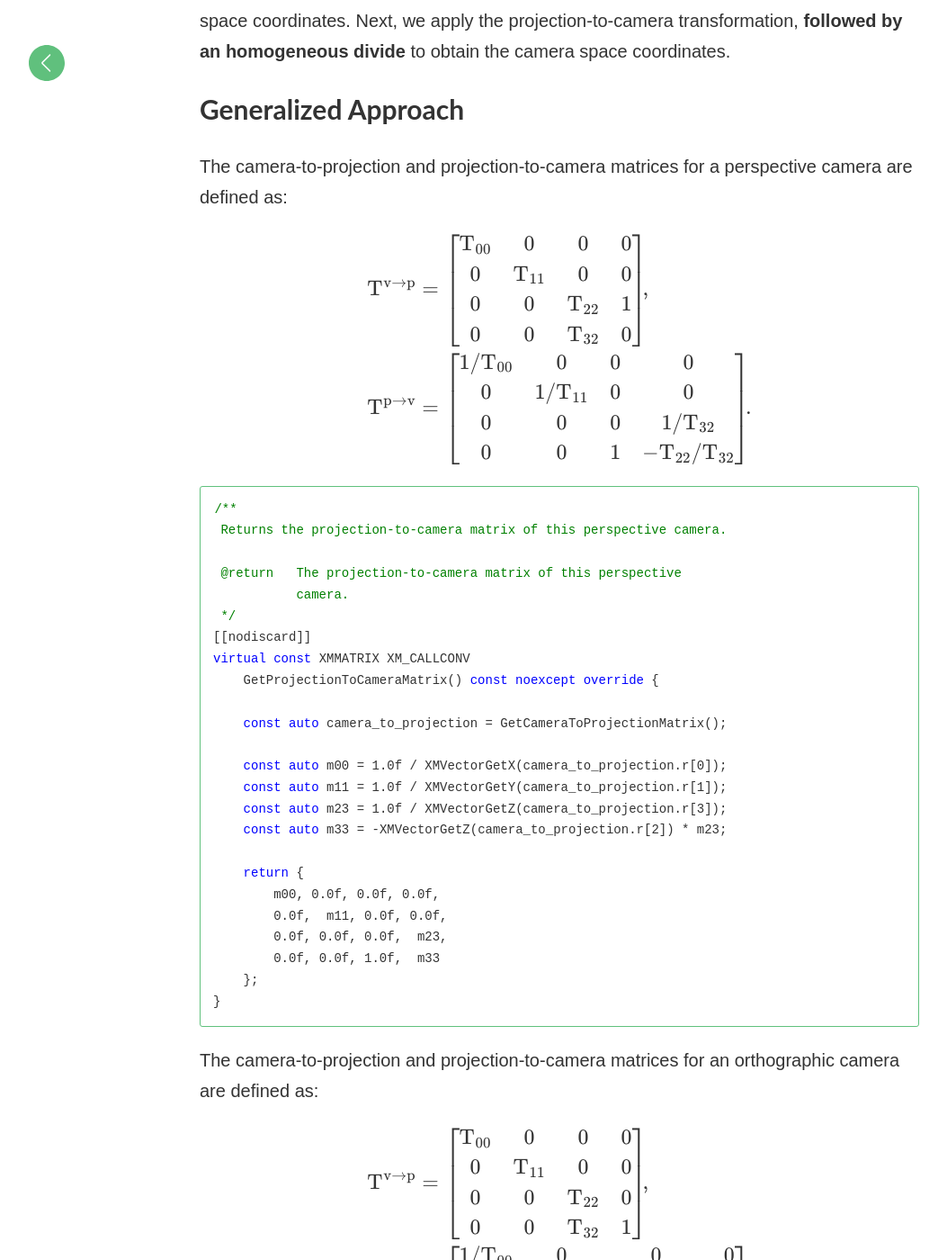
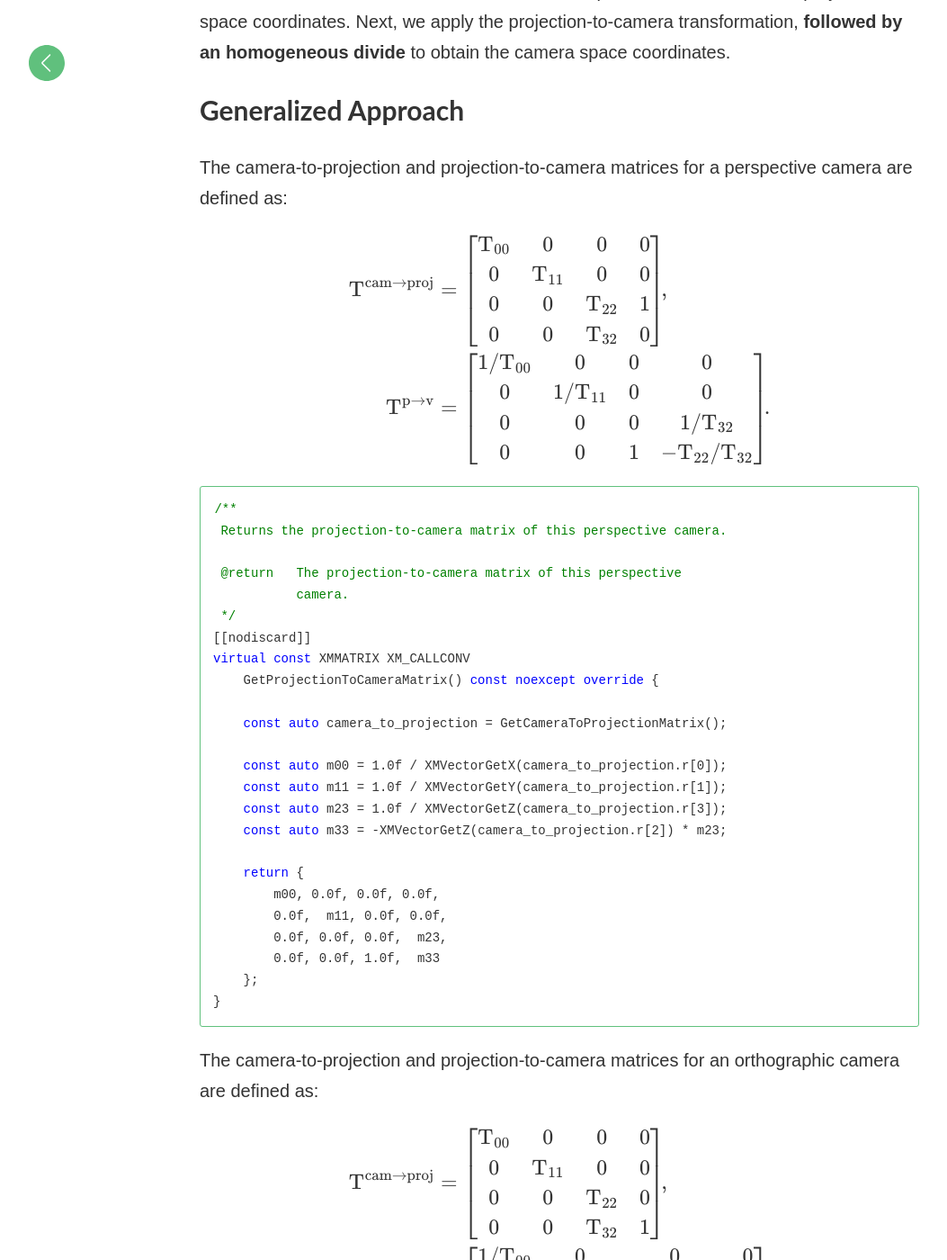
Before and after one commit to matt77hias/Blog, a Jekyll site: the page built from _posts/2017-09-07-ndc-to-projection-to-view-space.md, in a window 1280 px wide and 1400 px high, scrolled down 4348 px. Shown: the whole window at 90% size, without its empty margins (18-1071 px from the left). Built offline with Jekyll 4.4.1, drawn with Linux system fonts in a browser that asks for light colours; formulas are drawn with MathJax 3; comment, search, counter and statistics services are not loaded; some of the changed text lies outside the part shown.

Commit message:
Update 2017-09-07-ndc-to-projection-to-view-space.md

```diff
--- a/_posts/2017-09-07-ndc-to-projection-to-view-space.md
+++ b/_posts/2017-09-07-ndc-to-projection-to-view-space.md
@@ -17,7 +17,7 @@
 A (row-major) perspective transformation matrix has the following format:
 
 $$\begin{align}
-\mathrm{T}^{\mathrm{v \rightarrow p}}
+\mathrm{T}^{\mathrm{cam \rightarrow proj}}
 &= \begin{bmatrix}
 \mathrm{T}_{00} &0 &0 &0 \\
 0 &\mathrm{T}_{11} &0 &0 \\
@@ -30,11 +30,11 @@
 0 &0 &z &0 \end{bmatrix} \! .
 \end{align}$$
 
-This transformation matrix is used to transform (*homogeneous*) points from camera ($$p^{\mathrm{cam}}$$) to projection ($$p^{\mathrm{p}}$$) space, after which the homogeneous divide ($$p_{w}^{\mathrm{p}}$$) is applied to transform to NDC (Normalized Device Coordinate, $$p^{\mathrm{ndc}}$$) space. (*NDC space is technically a 3D space, but for ease of notation, I use 4D points with a $$w=1$$*). If we explicitly write down this chain of transformations, we obtain:
+This transformation matrix is used to transform (*homogeneous*) points from camera ($$p^{\mathrm{cam}}$$) to projection ($$p^{\mathrm{proj}}$$) space, after which the homogeneous divide ($$p_{w}^{\mathrm{proj}}$$) is applied to transform to NDC (Normalized Device Coordinate, $$p^{\mathrm{ndc}}$$) space. (*NDC space is technically a 3D space, but for ease of notation, I use 4D points with a $$w=1$$*). If we explicitly write down this chain of transformations, we obtain:
 
 $$\begin{align}
-p^{\mathrm{cam}} \mathrm{T}^{\mathrm{cam} \rightarrow \mathrm{p}}  &= \left(\frac{1}{x} p_{x}^\mathrm{cam}, \frac{1}{y} p_{y}^\mathrm{cam}, -w~p_{z}^\mathrm{cam} + z, p_{z}^\mathrm{cam}\right) = p^{\mathrm{p}} \\
-p^{\mathrm{p}}/p_{w}^{\mathrm{p}} &= \left(\frac{1}{x} \frac{p_{x}^\mathrm{cam}}{p_{z}^\mathrm{cam}}, \frac{1}{y} \frac{p_{y}^\mathrm{cam}}{p_{z}^\mathrm{cam}}, -w + \frac{z}{p_{z}^\mathrm{cam}}, 1\right) = p^{\mathrm{ndc}}.
+p^{\mathrm{cam}} \mathrm{T}^{\mathrm{cam} \rightarrow \mathrm{proj}}  &= \left(\frac{1}{x} p_{x}^\mathrm{cam}, \frac{1}{y} p_{y}^\mathrm{cam}, -w~p_{z}^\mathrm{cam} + z, p_{z}^\mathrm{cam}\right) = p^{\mathrm{proj}} \\
+p^{\mathrm{proj}}/p_{w}^{\mathrm{proj}} &= \left(\frac{1}{x} \frac{p_{x}^\mathrm{cam}}{p_{z}^\mathrm{cam}}, \frac{1}{y} \frac{p_{y}^\mathrm{cam}}{p_{z}^\mathrm{cam}}, -w + \frac{z}{p_{z}^\mathrm{cam}}, 1\right) = p^{\mathrm{ndc}}.
 \end{align}$$
 
 In a deferred renderer, we need to go the other way around while resolving the GBuffer and could use four components ($$x$$, $$y$$, $$z$$, $$w$$, see above) to transform a point from NDC to camera space:
@@ -69,7 +69,7 @@
     // p_proj / p_proj.w        = [p_camera.x/p_camera.z 1/X, p_camera.y/p_camera.z 1/Y, -W + Z/p_camera.z, 1] = p_ndc
     //
     // Construction of p_camera from p_ndc and projection values
-    // 1) p_ndc.z = -W + Z/p_camera.z       <=> p_camera.z = Z / (p_ndc.z + W)
+    // 1) p_ndc.z = -W + Z/p_camera.z         <=> p_camera.z = Z / (p_ndc.z + W)
     // 2) p_ndc.x = p_camera.x/p_camera.z 1/X <=> p_camera.x = X * p_ndc.x * p_camera.z
     // 3) p_ndc.y = p_camera.y/p_camera.z 1/Y <=> p_camera.y = Y * p_ndc.y * p_camera.z
 
@@ -85,7 +85,7 @@
 # Orthographic Camera Only Approach
 An (row-major) orthographic transformation matrix has the following format:
 
-$$\begin{align} \mathrm{T}^{\mathrm{v \rightarrow p}}
+$$\begin{align} \mathrm{T}^{\mathrm{cam \rightarrow proj}}
 &= \begin{bmatrix}
 \mathrm{T}_{00} &0 &0 &0 \\
 0 &\mathrm{T}_{11} &0 &0 \\
@@ -98,12 +98,12 @@
 0 &0 &-w &1 \end{bmatrix} \! .
 \end{align}$$
 
-This transformation matrix is used to transform (*homogeneous*) points from camera ($$p^{\mathrm{cam}}$$) to projection ($$p^{\mathrm{p}}$$) space, after which the homogeneous divide (no-op) is applied to transform to NDC (= projection) space. (*So basically a non-uniform scaling followed by a translation of the z component*).
+This transformation matrix is used to transform (*homogeneous*) points from camera ($$p^{\mathrm{cam}}$$) to projection ($$p^{\mathrm{proj}}$$) space, after which the homogeneous divide (no-op) is applied to transform to NDC (= projection) space. (*So basically a non-uniform scaling followed by a translation of the z component*).
 
 If we explicitly write down this chain of transformations, we obtain:
 
 $$\begin{align}
-p^{\mathrm{cam}} \mathrm{T}^{\mathrm{cam} \rightarrow \mathrm{p}}  &= \left(\frac{1}{x} p_{x}^\mathrm{cam}, \frac{1}{y} p_{y}^\mathrm{cam}, \frac{1}{z} p_{z}^\mathrm{cam} - w, 1\right) = p^{\mathrm{p}} = p^{\mathrm{ndc}}.
+p^{\mathrm{cam}} \mathrm{T}^{\mathrm{cam} \rightarrow \mathrm{proj}}  &= \left(\frac{1}{x} p_{x}^\mathrm{cam}, \frac{1}{y} p_{y}^\mathrm{cam}, \frac{1}{z} p_{z}^\mathrm{cam} - w, 1\right) = p^{\mathrm{proj}} = p^{\mathrm{ndc}}.
 \end{align}$$
 
 Again, we could use four components ($$x$$, $$y$$, $$z$$, $$w$$, see above) to transform a point from NDC to camera space:
@@ -159,7 +159,7 @@
 The camera-to-projection and projection-to-camera matrices for a perspective camera are defined as:
 
 $$\begin{align}
-\mathrm{T}^{\mathrm{v \rightarrow p}} &= \begin{bmatrix}
+\mathrm{T}^{\mathrm{cam \rightarrow proj}} &= \begin{bmatrix}
 \mathrm{T}_{00} &0 &0 &0 \\
 0 &\mathrm{T}_{11} &0 &0 \\
 0 &0 &\mathrm{T}_{22} &1 \\
@@ -201,7 +201,7 @@
 The camera-to-projection and projection-to-camera matrices for an orthographic camera are defined as:
 
 $$\begin{align}
-\mathrm{T}^{\mathrm{v \rightarrow p}} &= \begin{bmatrix}
+\mathrm{T}^{\mathrm{cam \rightarrow proj}} &= \begin{bmatrix}
 \mathrm{T}_{00} &0 &0 &0 \\
 0 &\mathrm{T}_{11} &0 &0 \\
 0 &0 &\mathrm{T}_{22} &0 \\
```
